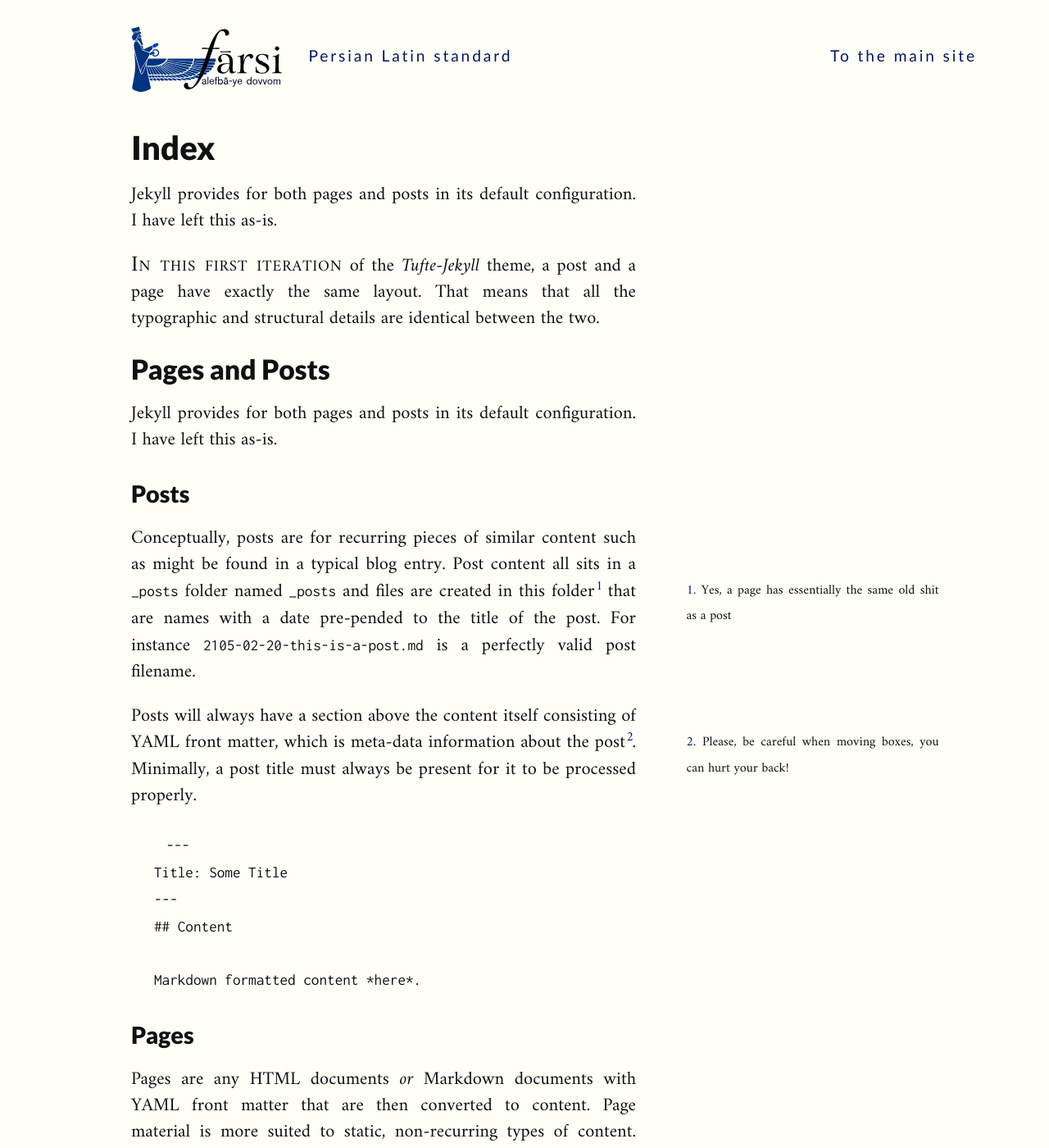
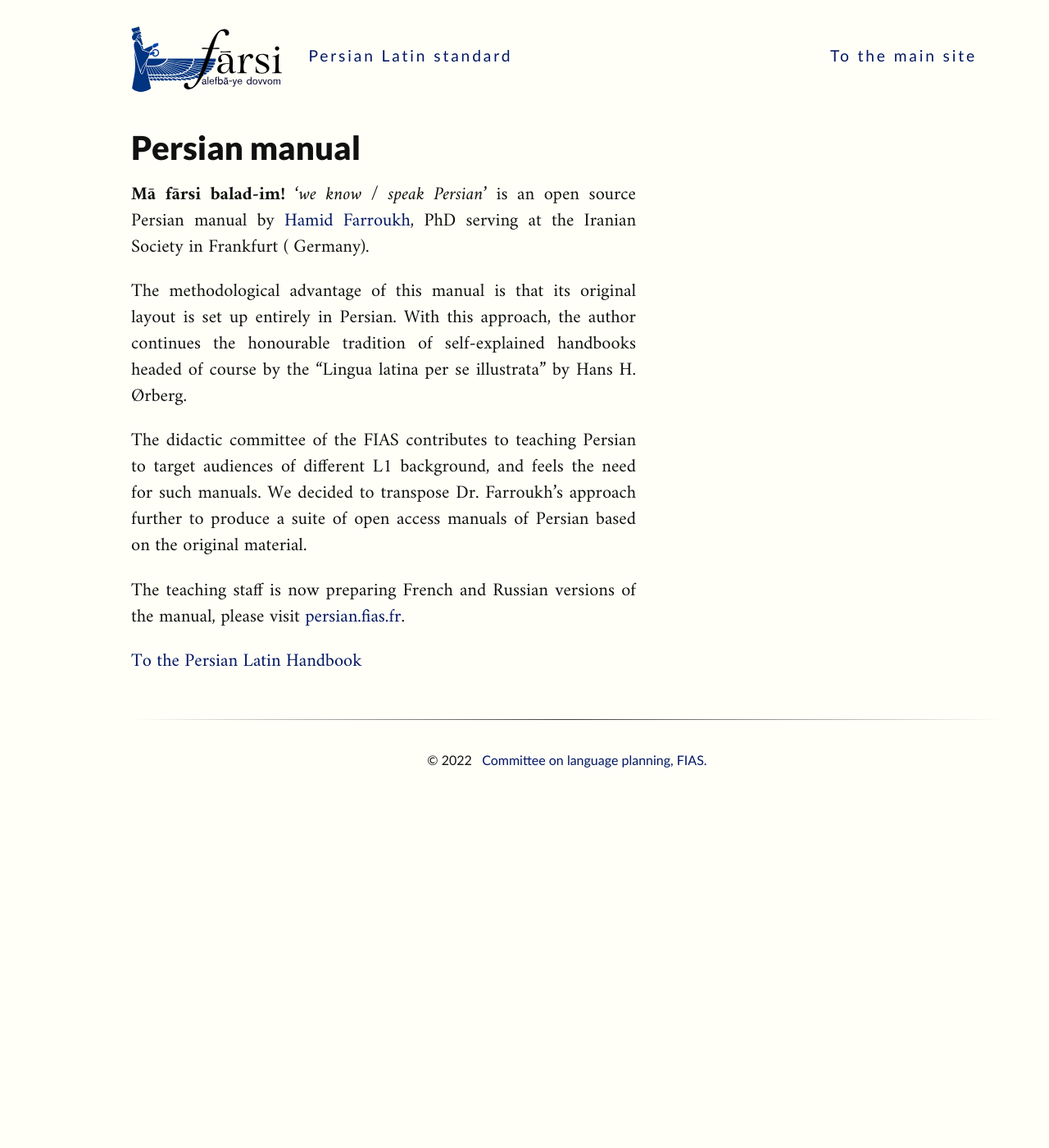
Before and after one commit to fiasinstitute/persian, a Jekyll site: the page built from index.md, in a window 1280 px wide and 1400 px high. Shown: the whole window at 82% size. Built offline with Jekyll 4.4.1, drawn with Linux system fonts in a browser that asks for light colours; a script that is not in the unit is left out; some of the changed text lies outside the part shown.

Commit message:
Update index.md

```diff
--- a/index.md
+++ b/index.md
@@ -1,34 +1,15 @@
 ---
-title: Index
+title: Persian manual
 layout: post
 ---
 
+**Mā fārsi balad‐im!** ‘*we know / speak Persian*’ is an open source Persian manual by [Hamid Farroukh](http://alefbaye2om.org/books/course-book/), PhD serving at the Iranian Society in Frankfurt ( Germany).
 
-Jekyll provides for both pages and posts in its default configuration. I have left this as-is.
+The methodological advantage of this manual is that its original layout is set up entirely in Persian. With this approach, the author continues the honourable tradition of self-explained handbooks headed of course by the "Lingua latina per se illustrata" by Hans H. Ørberg.
 
-{% newthought 'In this first iteration'%} of the _Tufte-Jekyll_ theme, a post and a page have exactly the same layout. That means that all the typographic and structural details are identical between the two.
+The didactic committee of the FIAS contributes to teaching Persian to target audiences of different L1 background, and feels the need for such manuals. We decided to transpose Dr. Farroukh's approach further to produce a suite of open access manuals of Persian based on the original material.
 
-## Pages and Posts
+The teaching staff is now preparing French and Russian versions of the manual, please visit [persian.fias.fr](https://persian.fias.fr).
 
-Jekyll provides for both pages and posts in its default configuration. I have left this as-is.
-
-### Posts
-
-Conceptually, posts are for recurring pieces of similar content such as might be found in a typical blog entry. Post content all sits in a `_posts` folder named `_posts` and files are created in this folder{% sidenote 1 'Yes, a page has essentially the same old shit as a post'%} that are names with a date pre-pended to the title of the post. For instance `2105-02-20-this-is-a-post.md` is a perfectly valid post filename.
-
-Posts will always have a section above the content itself consisting of YAML front matter, which is meta-data information about the post{% sidenote post 'Please, be careful when moving boxes, you can hurt your back!' %}. Minimally, a post title must always be present for it to be processed properly.
-
-    ---
-    Title: Some Title
-    ---
-    ## Content
-
-    Markdown formatted content *here*.
-
-### Pages
-
-Pages are any HTML documents _or_ Markdown documents with YAML front matter that are then converted to content. Page material is more suited to static, non-recurring types of content. Like this
-
-I am not going to re-write the Jekyll documentation. Read it and you will figure out how the site is structured.
 
 [To the Persian Latin Handbook](/persian)
```
